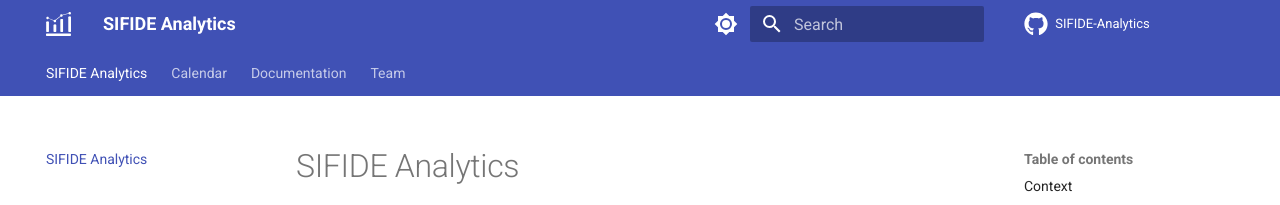
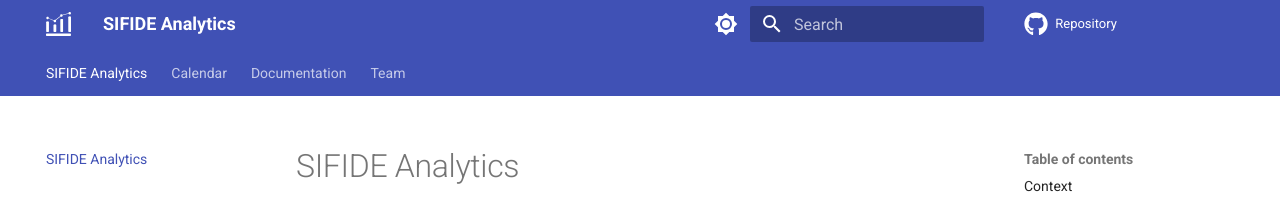
Before and after one commit to SIFIDE-Analytics/Documentation, an MkDocs documentation site: the page built from docs/index.md, in a window 1280 px wide. Shown: the top 205 px of the page. Built offline with MkDocs 1.6.1 and Material for MkDocs 9.7.7, drawn with Linux system fonts in a browser that asks for light colours; comment, search, counter and statistics services are not loaded.

Commit message:
Update mkdocs.yml

```diff
--- a/mkdocs.yml
+++ b/mkdocs.yml
@@ -1,6 +1,6 @@
 site_name: SIFIDE Analytics
 repo_url: https://github.com/SIFIDE-Analytics/SIFIDE-Analytics
-repo_name: SIFIDE-Analytics
+repo_name: Repository
 theme:
   name: material
   logo: assets/logo.svg
@@ -29,5 +29,5 @@
   social:
     - icon: fontawesome/brands/github
       link: https://github.com/SIFIDE-Analytics
-      name: SIFIDE Analytics
+      name: Repository
   generator: false
```
